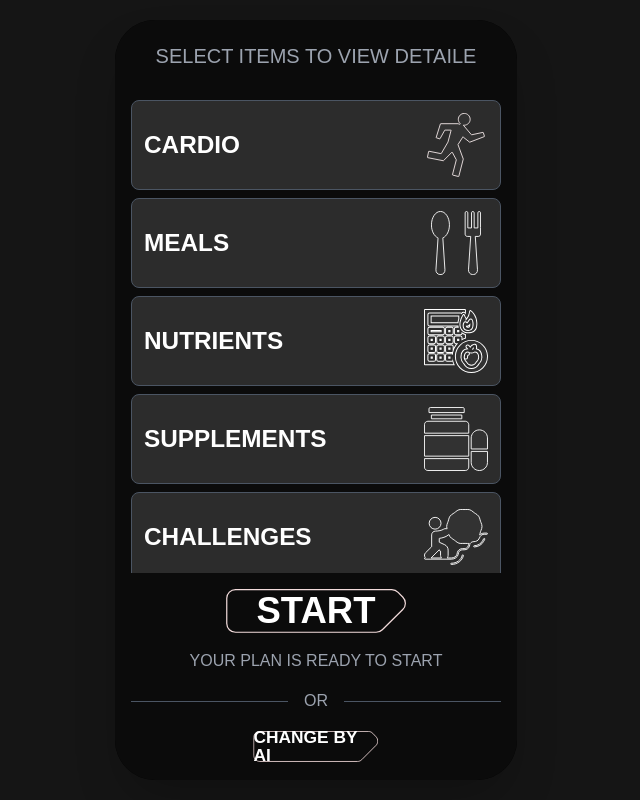
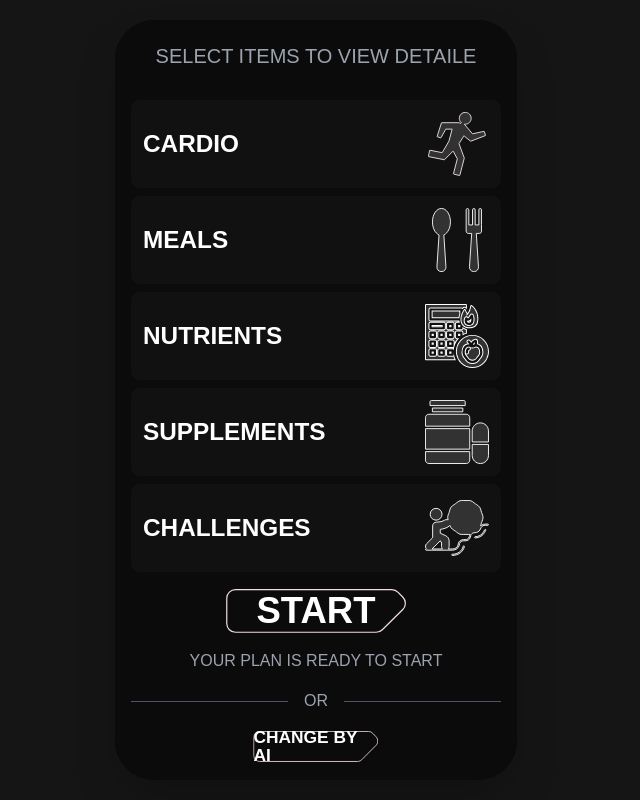
Before and after one commit to amirnajjar92/Synapse, a Next.js app: page /plan-list in a window 1280 px wide. Shown: the whole page, without its empty margins (324-964 px from the left). Built offline with nearby package versions, Linux system fonts and the light colour scheme; a web font is replaced by a local one.

Commit message:
microfix

```diff
--- a/src/app/plan-list/page.tsx
+++ b/src/app/plan-list/page.tsx
@@ -76,7 +76,7 @@ export default function PlanListPage() {
               planItems.map((item) => (
                 <div
                   key={item.id}
-                  className="flex items-center justify-between p-2 sm:p-3 bg-[#2c2c2c] rounded-lg border border-gray-600 transition-all duration-200 hover:bg-gray-700/50 cursor-pointer"
+                  className="flex items-center justify-between p-2 sm:p-3 bg-[#FFFFFF07] rounded-lg  transition-all duration-200 hover:bg-gray-700/50 cursor-pointer"
                 >
                   <h3
                     className="text-white font-bold"
```
